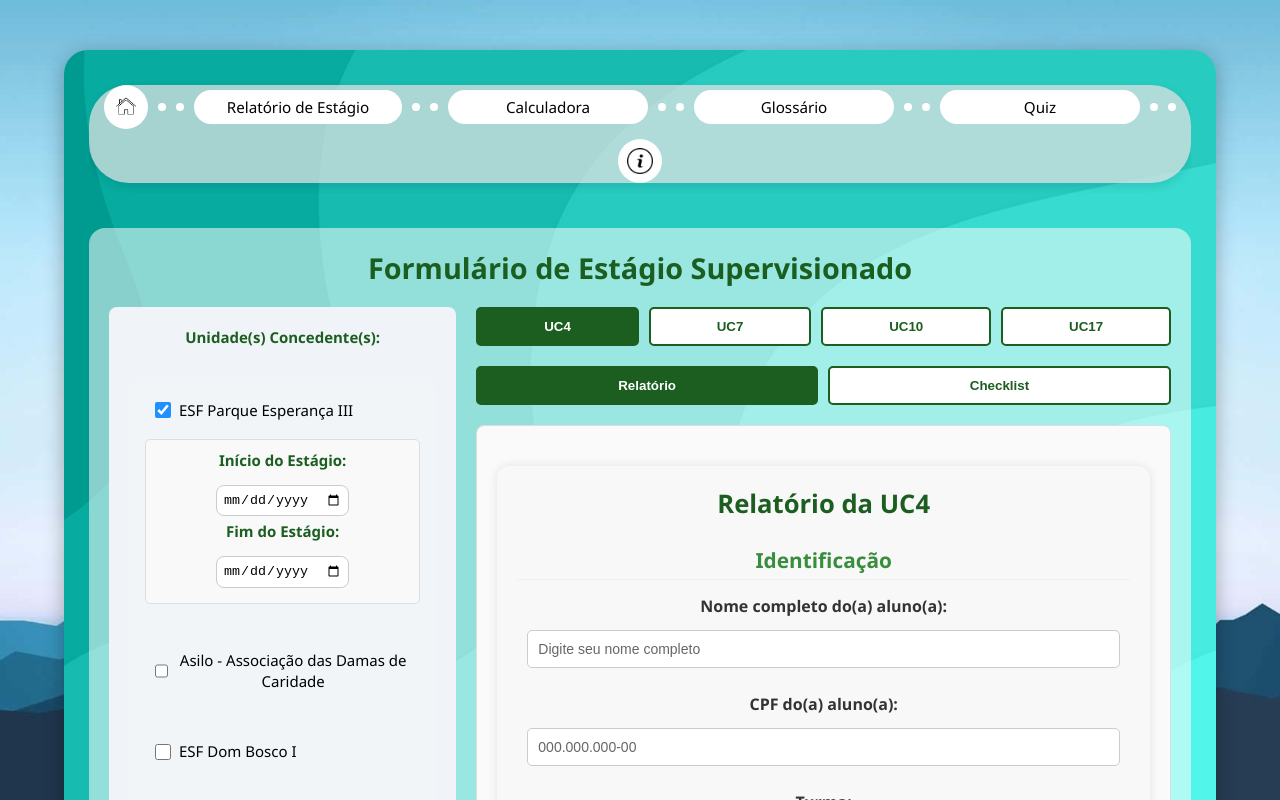
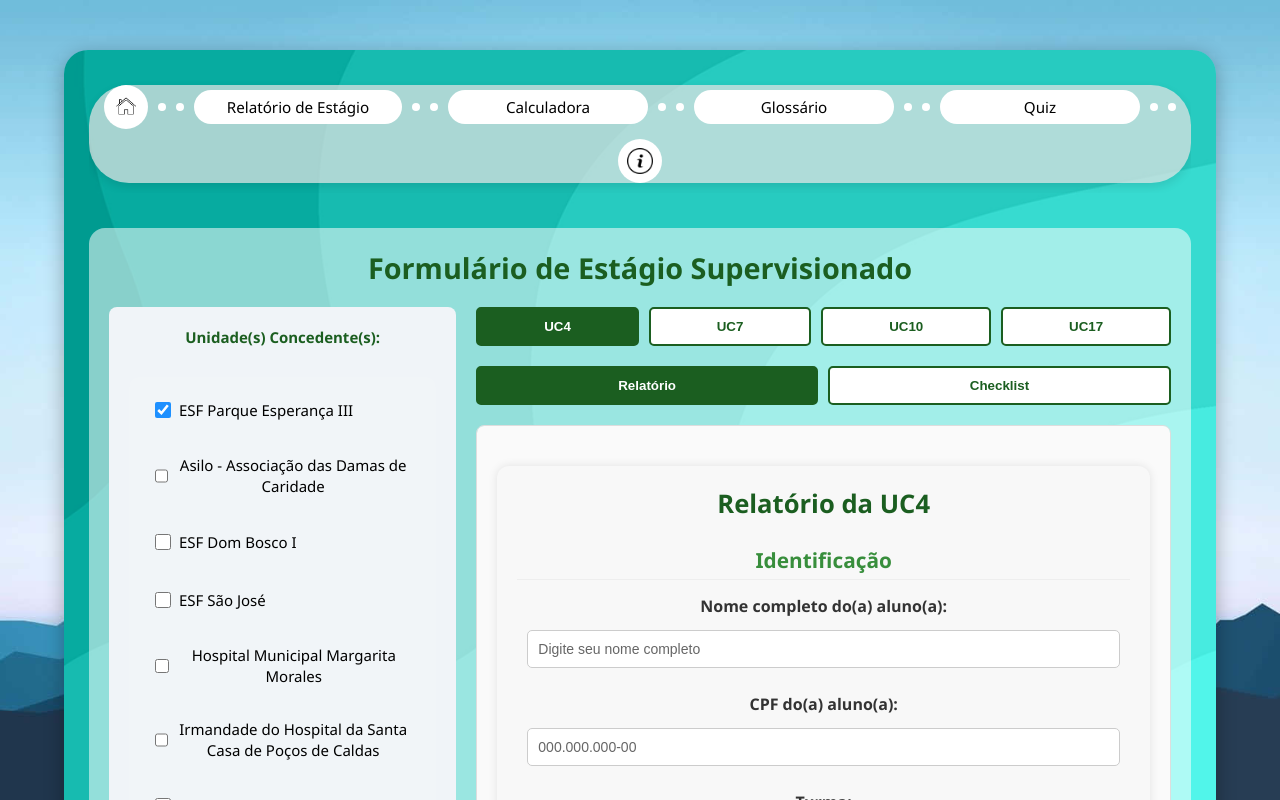
Before and after one commit to bmmbarra/nursingtools, a React (Create React App) app: page /formulario in a window 1280 px wide. Both pictures are taken after a click on the label "ESF Parque Esperança III". Shown: the top 800 px of the page. Built offline with nearby package versions, Linux system fonts and the light colour scheme.

Commit message:
exemplo vercel na aula

```diff
--- a/src/pages/Formulário/form-index.js
+++ b/src/pages/Formulário/form-index.js
@@ -121,7 +121,7 @@ export default function FormularioEstagio() {
         setErrors(novosErros);
         return Object.keys(novosErros).length === 0;
     };
-
+//exemplo
     const handleGerarPDF = async () => {
         setErrors({}); // Sempre limpa os erros visuais antes de uma nova tentativa
 
@@ -261,55 +261,43 @@ export default function FormularioEstagio() {
                         <div className="col-esquerda">
                             <label><strong>Unidade(s) Concedente(s):</strong></label>
                             <div className="lista-empresas">
-                                {Object.keys(empresasData).map((nome, i) => {
-                                    // Verifica se a empresa atual está selecionada
-                                    const isSelected = empresasSelecionadas.some((e) => e.nome === nome);
-                                    // Encontra os dados completos da empresa selecionada (para as datas)
-                                    const empresaAtual = empresasSelecionadas.find((e) => e.nome === nome);
-
-                                    return (
-                                        <div key={nome} className="empresa-item">
-                                            <label className="empresa-checkbox">
-                                                <input
-                                                    type="checkbox"
-                                                    checked={isSelected}
-                                                    onChange={() => toggleEmpresa(nome)} // Gerencia a seleção/desseleção
-                                                />
+                                {Object.keys(empresasData).map((nome, i) => (
+                                    <label key={i} className="empresa-checkbox">
+                                        <input type="checkbox" checked={empresasSelecionadas.some((e) => e.nome === nome)} onChange={() => toggleEmpresa(nome)} />
                                         {nome}
                                     </label>
-
-                                            {/* Renderiza os campos de data SOMENTE se a empresa estiver selecionada */}
-                                            {isSelected && (
+                                ))}
+                            </div>
+                            {/* Este bloco agora exibe apenas o nome da empresa e os campos de data */}
+                            {empresasSelecionadas.map((empresa) => (
                                 <div
+                                    key={empresa.nome}
                                     className="periodo-estagio-empresa"
                                     style={{
                                         marginBottom: '15px',
-                                                        marginTop: '5px',
-                                                        border: '1px solid #ddd',
+                                        border: '1px solid #ccc',
                                         padding: '10px',
                                         borderRadius: '5px',
-                                                        backgroundColor: '#f9f9f9'
+                                        backgroundColor: '#f9f9f9' // Um fundo leve para destacar o bloco
                                     }}
                                 >
+                                    <h4>{empresa.nome}</h4> {/* Mantém o nome para contexto das datas */}
                                     <label><strong>Início do Estágio:</strong></label>
                                     <input
                                         type="date"
-                                                        value={empresaAtual?.dataInicio || ""} // Usa optional chaining para evitar erro se empresaAtual for undefined
-                                                        onChange={(e) => handleEmpresaDateChange(nome, "dataInicio", e.target.value)}
+                                        value={empresa.dataInicio || ""}
+                                        onChange={(e) => handleEmpresaDateChange(empresa.nome, "dataInicio", e.target.value)}
                                     />
                                     <label><strong>Fim do Estágio:</strong></label>
                                     <input
                                         type="date"
-                                                        value={empresaAtual?.dataFim || ""}
-                                                        onChange={(e) => handleEmpresaDateChange(nome, "dataFim", e.target.value)}
-                                                        min={empresaAtual?.dataInicio || ""} // Garante que a data fim não seja anterior à data início
+                                        value={empresa.dataFim || ""}
+                                        onChange={(e) => handleEmpresaDateChange(empresa.nome, "dataFim", e.target.value)}
+                                        min={empresa.dataInicio || ""}
                                     />
+                                    <hr style={{ margin: '15px 0' }}/>
                                 </div>
-                                            )}
-                                        </div>
-                                    );
-                                })}
-                            </div>
+                            ))}
                         </div>
 
                         <div className="col-direita">
```
Lines whose indentation alone changed are shown as unchanged.
